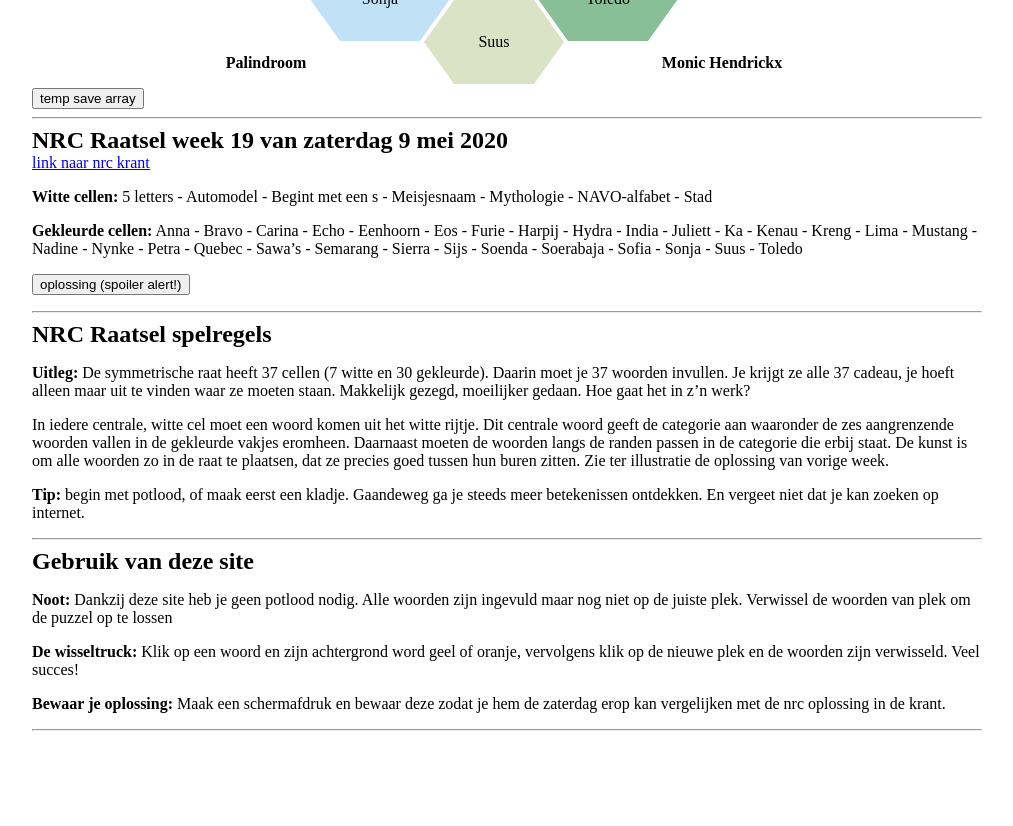
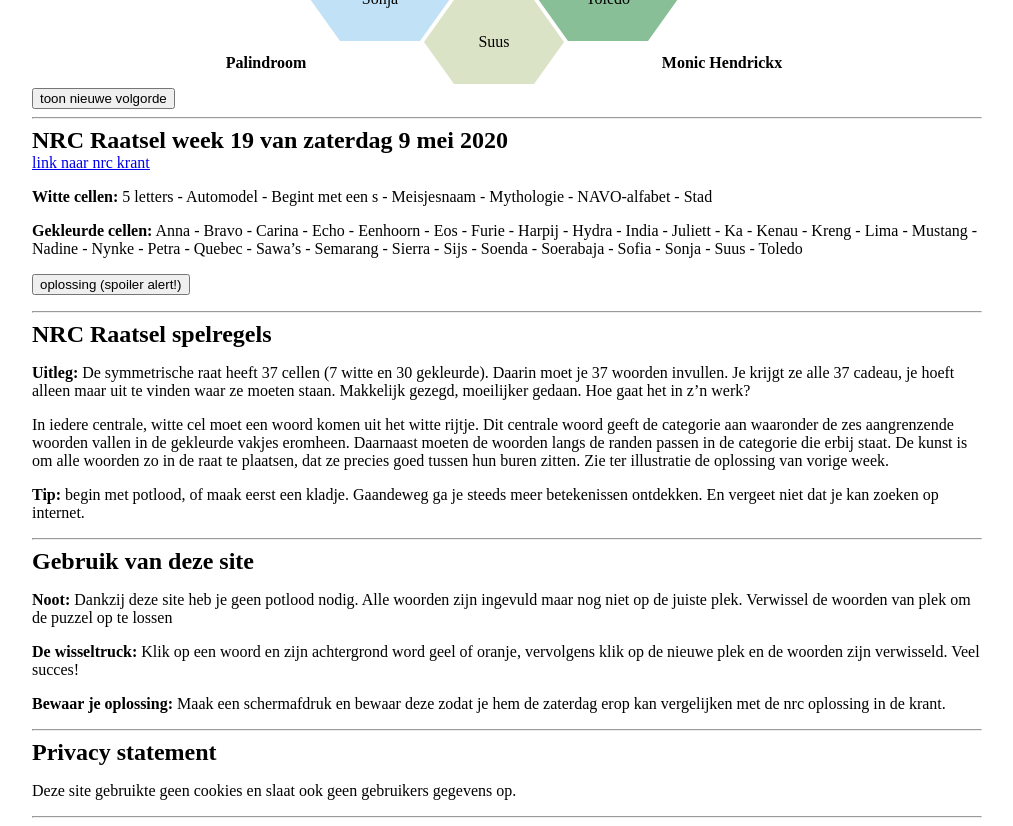
Before and after one commit to vincent-cs/raatsels, a plain HTML site: page index.html in a window 1280 px wide. Shown: the part 648-1474 px from the top of the page, without its empty margins (133-1146 px from the left). Before the commit the page ends 1387 px from the top, so only its background shows below. Drawn offline with Linux system fonts and the light colour scheme.

Commit message:
privacy stagement toegevoegd

```diff
--- a/index.html
+++ b/index.html
@@ -241,7 +241,7 @@
     </div>
 
     <div style="clear: both">
-        <button id="temp_save">temp save array</button>
+        <button id="temp_save">toon nieuwe volgorde</button>
     </div>
 
     <div id="temp_status" style="display:none;">
@@ -289,6 +289,12 @@
             nieuwe plek en de woorden zijn verwisseld. Veel succes!</p>
         <p><b>Bewaar je oplossing: </b>Maak een schermafdruk en bewaar deze zodat je hem de zaterdag erop kan
             vergelijken met de nrc oplossing in de krant.</p>
+    </div>
+
+    <div>
+        <hr/>
+        <h2>Privacy statement</h2>
+        <p>Deze site gebruikte geen cookies en slaat ook geen gebruikers gegevens op.</p>
         <hr/>
     </div>
 
--- a/raatsel.js
+++ b/raatsel.js
@@ -153,12 +153,13 @@ function status() {
         document.getElementById("temp_status").style.display = "block";
         document.getElementById("witte_cellen_status").innerText = white_status.join(" - ");
         document.getElementById("gekleurde_cellen_status").innerText = colored_status.join(" - ");
-
+        document.getElementById("temp_save").innerHTML="verberg nieuwe volgorde";
         console.log("white_cells=");
         console.log(white_status);
         console.log("colored_cells=");
         console.log(colored_status);
     } else {
         document.getElementById("temp_status").style.display = "none";
+        document.getElementById("temp_save").innerHTML="toon nieuwe volgorde";
     }
 }
```
